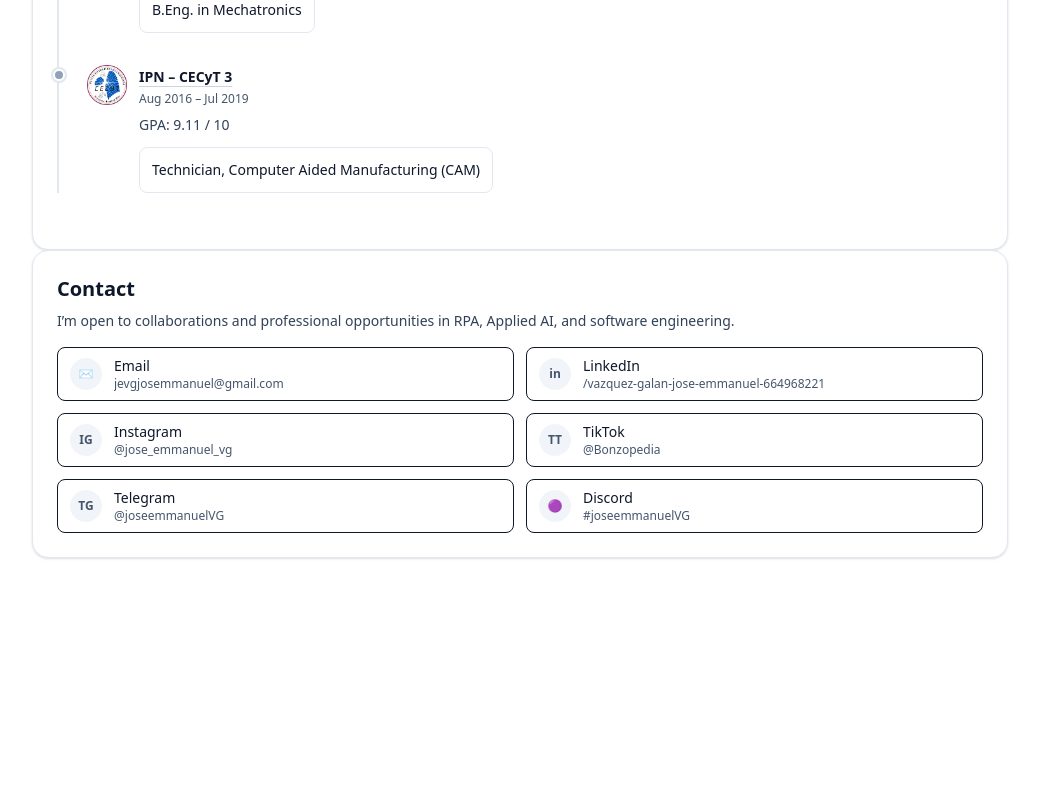
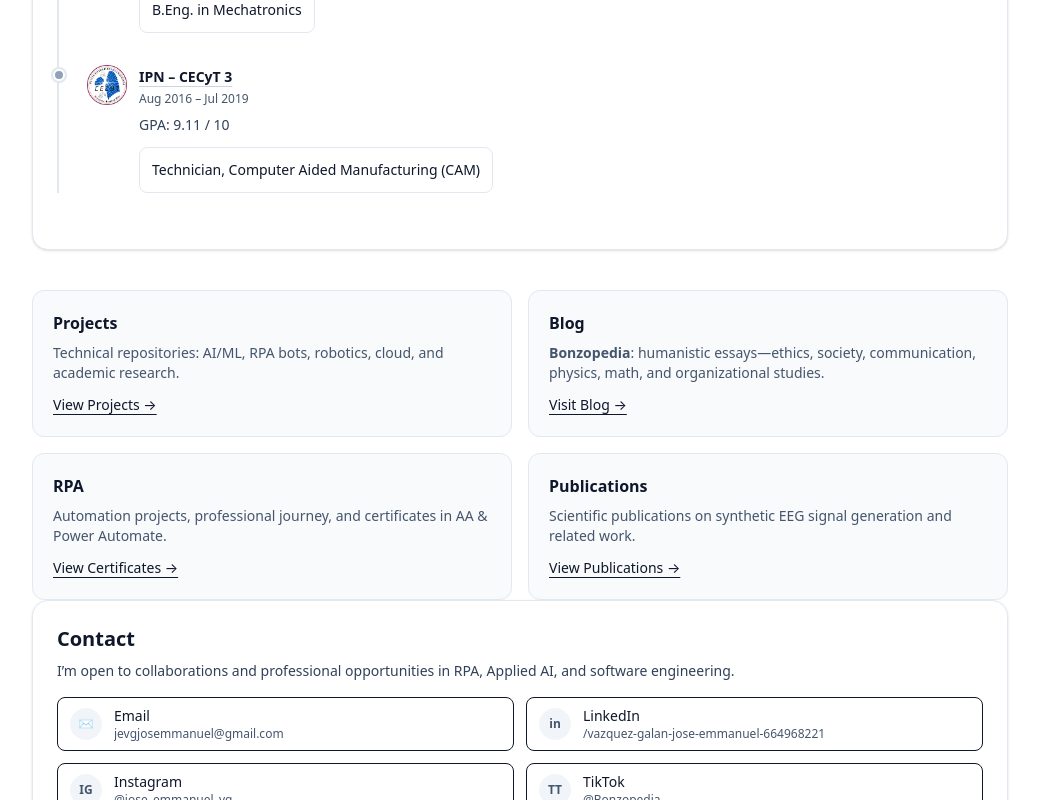
Before and after one commit to JoseEmmanuelVG/JoseEmmanuelVG.github.io, a Next.js app in the folder cv-next/: page / in a window 1280 px wide. Shown: the part 1583-2383 px from the top of the page, without its empty margins (120-1159 px from the left). Before the commit the page ends 2181 px from the top, so only its background shows below. Built offline with nearby package versions, Linux system fonts and the light colour scheme.

Commit message:
Update page.tsx

```diff
--- a/cv-next/app/(site)/page.tsx
+++ b/cv-next/app/(site)/page.tsx
@@ -161,8 +161,45 @@ export default function Home() {
         <TimelineSection title="Education" items={education} />
 
 
-        {/* Quick Access (Projects/Blog/RPA/Publications) – lo que ya tienes */}
-        {/* ... deja tu grid de 4 tarjetas tal como está ... */}
+{/* Quick Access */}
+      <div className="grid gap-4 sm:grid-cols-2">
+        <div className="rounded-xl border border-slate-200 bg-slate-50 p-5 hover:shadow-md transition">
+          <h3 className="font-semibold">Projects</h3>
+          <p className="mt-2 text-sm text-slate-600">
+            Technical repositories: AI/ML, RPA bots, robotics, cloud, and academic research.
+          </p>
+          <Link href="/projects" className="mt-3 inline-block text-sm underline underline-offset-4">
+            View Projects →
+          </Link>
+        </div>
+        <div className="rounded-xl border border-slate-200 bg-slate-50 p-5 hover:shadow-md transition">
+          <h3 className="font-semibold">Blog</h3>
+          <p className="mt-2 text-sm text-slate-600">
+            <strong>Bonzopedia</strong>: humanistic essays—ethics, society, communication, physics, math, and organizational studies.
+          </p>
+          <a href="https://bonzopedia.com" target="_blank" className="mt-3 inline-block text-sm underline underline-offset-4">
+            Visit Blog →
+          </a>
+        </div>
+        <div className="rounded-xl border border-slate-200 bg-slate-50 p-5 hover:shadow-md transition">
+          <h3 className="font-semibold">RPA</h3>
+          <p className="mt-2 text-sm text-slate-600">
+            Automation projects, professional journey, and certificates in AA & Power Automate.
+          </p>
+          <Link href="/rpa" className="mt-3 inline-block text-sm underline underline-offset-4">
+            View Certificates →
+          </Link>
+        </div>
+        <div className="rounded-xl border border-slate-200 bg-slate-50 p-5 hover:shadow-md transition">
+          <h3 className="font-semibold">Publications</h3>
+          <p className="mt-2 text-sm text-slate-600">
+            Scientific publications on synthetic EEG signal generation and related work.
+          </p>
+          <Link href="/publications" className="mt-3 inline-block text-sm underline underline-offset-4">
+            View Publications →
+          </Link>
+        </div>
+      </div>
       </section>
 
       {/* Contact (anchor target) */}
```
